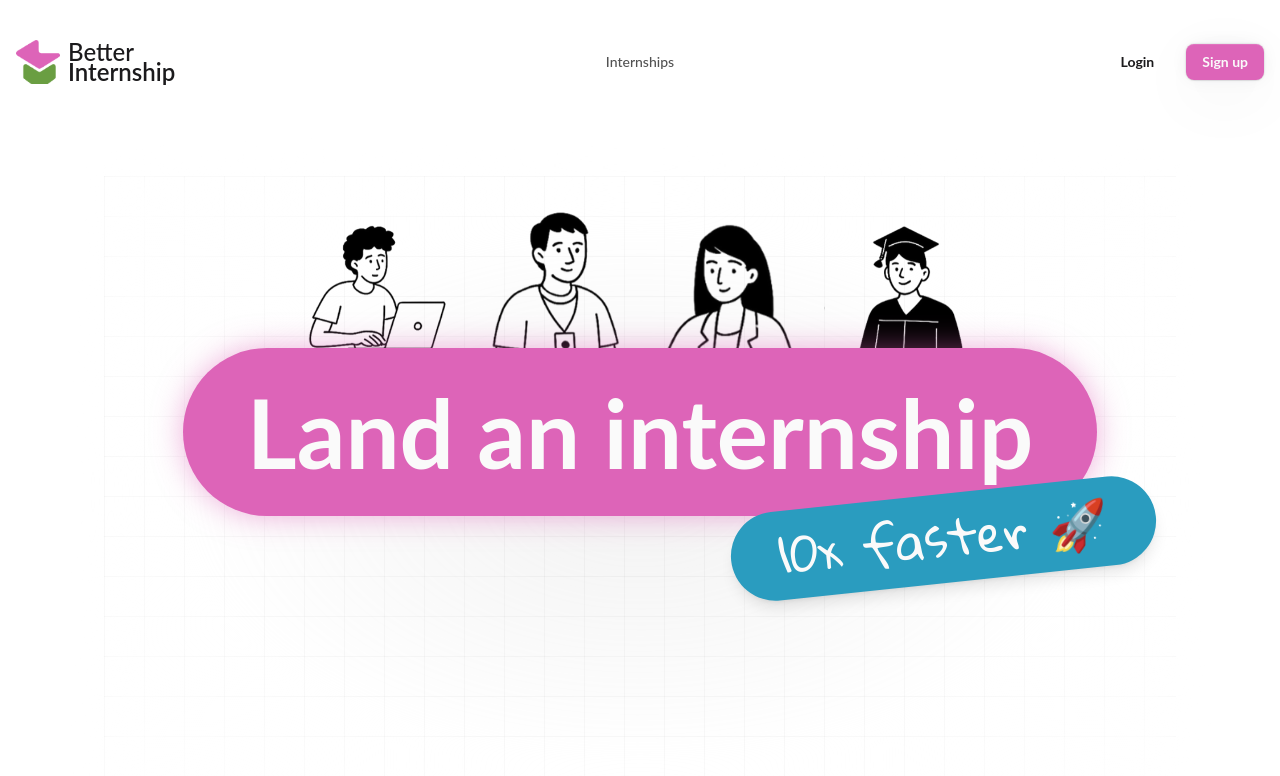
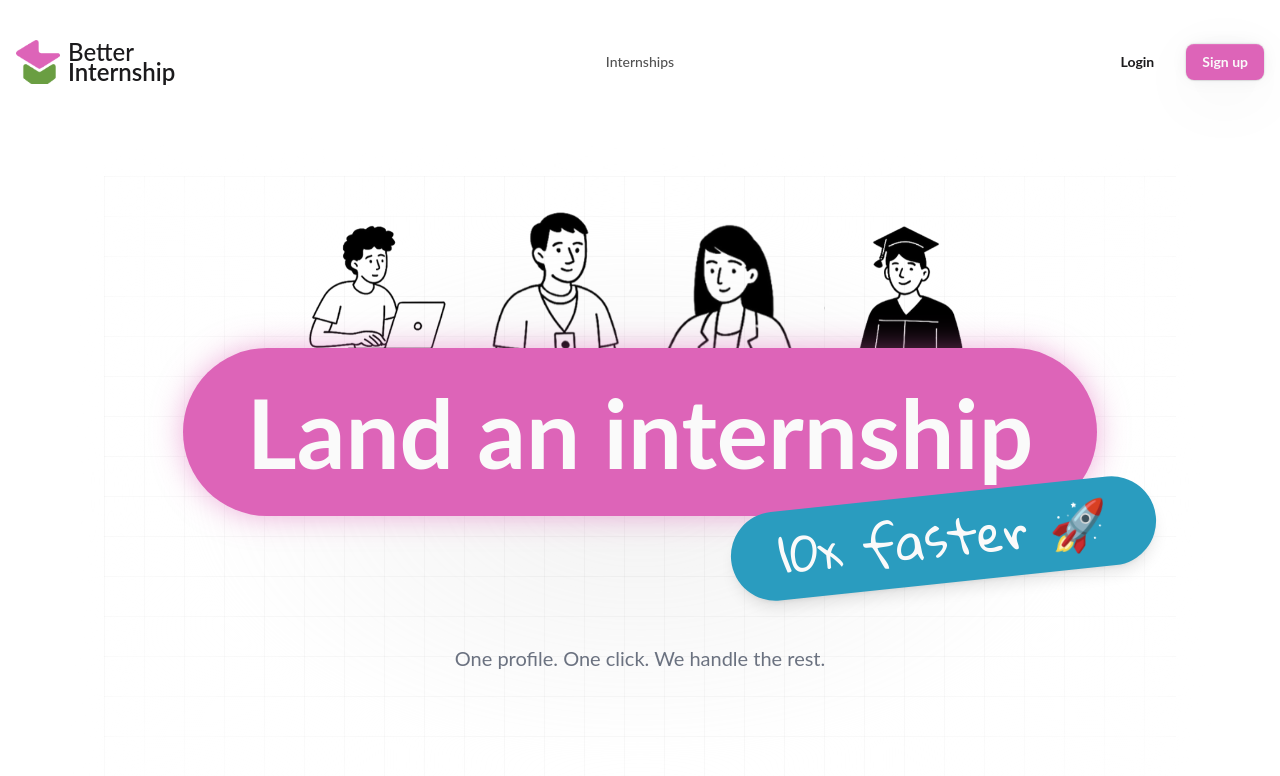
Before and after one commit to anaj00/betterinternship-homepage, a Next.js app: page / in a window 1280 px wide. Shown: the top 776 px of the page. Built offline with nearby package versions, Linux system fonts and the light colour scheme; what @heroui/react would draw is missing.

Commit message:
feat: update HeroSection layout; adjust spacing and text alignment for improved readability

```diff
--- a/src/components/HeroSection.js
+++ b/src/components/HeroSection.js
@@ -26,13 +26,14 @@ export default function HeroSection() {
           </div>
         </div>
 
-        {/* <div className="mt-32 gap-8 space-y-5">
-          <div className="text-gray-500 text-xl">
+        <div className="mt-16 sm:mt-24 md:mt-32 space-y-5">
+          <div className="text-gray-500 text-base sm:text-lg md:text-xl text-center px-4 sm:px-0">
             One profile. One click. We handle the rest.
           </div>
-          <HeroSearch />
-          <HeroCompanies />
-        </div> */}
+
+          {/* <HeroSearch />
+          <HeroCompanies /> */}
+        </div>
 
         {/* Scroll Down Indicator */}
         {/* <div className="mt-20 animate-bounce text-gray-400">
```
